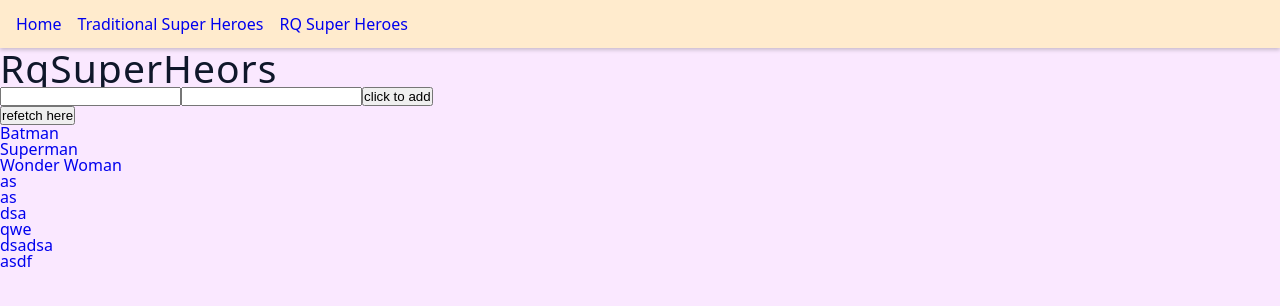
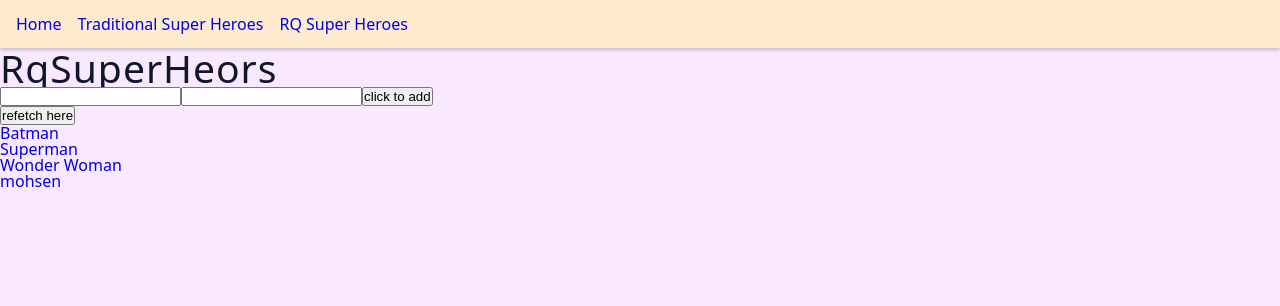
Before and after one commit to mo-sari/reactQuery, a React (Vite) app: page /rqsuperheros in a window 1280 px wide. Shown: the top 306 px of the page. Built offline with nearby package versions, Linux system fonts and the light colour scheme; data requests are answered from the project's data file.

Commit message:
another comment on the post commit

```diff
--- a/db.json
+++ b/db.json
@@ -16,34 +16,9 @@
       "alterEgo": "Princess Diana"
     },
     {
-      "name": "as",
-      "alterEgo": "as",
+      "name": "mohsen",
+      "alterEgo": "ansari",
       "id": 4
-    },
-    {
-      "name": "as",
-      "alterEgo": "asas",
-      "id": 5
-    },
-    {
-      "name": "dsa",
-      "alterEgo": "dsa",
-      "id": 6
-    },
-    {
-      "name": "qwe",
-      "alterEgo": "qwe",
-      "id": 7
-    },
-    {
-      "name": "dsadsa",
-      "alterEgo": "dsadsa",
-      "id": 8
-    },
-    {
-      "name": "asdf",
-      "alterEgo": "asdf",
-      "id": 9
     }
   ],
   "friends": [
--- a/src/Components/RqSuperHeros.jsx
+++ b/src/Components/RqSuperHeros.jsx
@@ -13,6 +13,8 @@ export const RqSuperHeros = () => {
     console.log(error);
   }
   const {data,isError,isLoading,isFetching,refetch} = useSuperHerosData(onSuccess,onError);
+  //this line below could also return isLoading,Error and isError
+  //to use while posting new information
   const {mutate:addHero} = usePostSuperHero();
   const handlePostRequest = ()=>{
     const newHero = {
```
